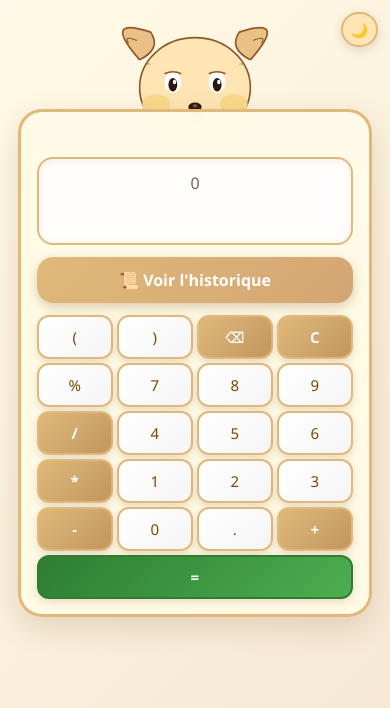
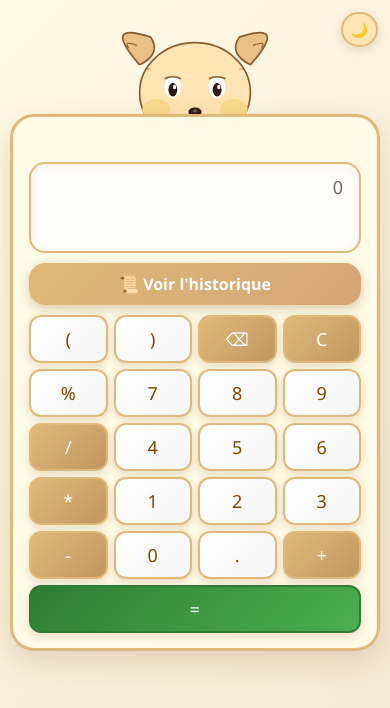
Before and after one commit to almoha73/CalculatriceChihuaha, a React (Vite) app: page / in a window 390 px wide. Shown: the top 708 px of the page. Built offline with nearby package versions, Linux system fonts and the light colour scheme.

Commit message:
"ajustement responsive"

```diff
--- a/src/App.css
+++ b/src/App.css
@@ -1,119 +1,224 @@
-#root {
-  max-width: 100%;
-  margin: 0 auto;
-  padding: 0;
-  text-align: center;
+/* === STRUCTURE GÉNÉRALE === */
+.main-container {
+  min-height: 100vh;
+  width: 100%;
+  display: flex;
+  flex-direction: column;
+  align-items: center;
+  padding: 0 10px;
+  box-sizing: border-box;
+  overflow-x: hidden;
+}
+
+.calculator-wrapper {
+  width: 100%;
+  display: flex;
+  flex-direction: column;
+  align-items: center;
+  position: relative;
+  padding: 15px 0;
+}
+
+.chihuahua-head-container {
+  position: relative;
+  width: 100%;
+  display: flex;
+  justify-content: center;
+  z-index: 1;
+}
+
+.calculator-card {
+  width: 100%;
+  border-radius: 24px;
+  backdrop-filter: blur(10px);
+  position: relative;
+  z-index: 2;
+  box-sizing: border-box;
+}
+
+/* === BOUTON DE THÈME === */
+.theme-toggle {
+  position: fixed;
+  z-index: 100;
+  border-radius: 50px;
+  font-weight: bold;
+  cursor: pointer;
+  display: flex;
+  align-items: center;
+  justify-content: center;
+  transition: transform 0.2s ease;
+}
+.theme-toggle:hover {
+  transform: scale(1.1);
+}
+
+/* === ÉCRAN DE LA CALCULATRICE === */
+.calculator-screen {
+  width: 100%;
+  border-radius: 16px;
+  text-align: right;
+  display: flex;
+  flex-direction: column;
+  justify-content: center;
+  gap: 4px;
+  padding: 10px 16px;
+}
+
+.screen-input {
+  min-height: 24px;
+  word-break: break-all;
+  font-size: 18px;
+}
+
+.screen-result {
+  min-height: 36px;
+  word-break: break-all;
+  font-weight: bold;
+  font-size: 32px;
+}
+
+/* === BOUTONS === */
+.history-button {
+  width: 100%;
+  color: #fff;
+  font-weight: bold;
+  border: none;
+  border-radius: 16px;
+  cursor: pointer;
+  transition: all 0.2s ease;
+}
+
+.buttons-grid {
+  display: grid;
+  grid-template-columns: repeat(4, 1fr);
   width: 100%;
 }
 
-/* Container principal de la calculatrice */
-.calculator-container {
-  max-width: 380px;
-  width: 100%;
-  margin: 0 auto;
+.buttons-grid button {
+  border-radius: 12px;
+  transition: all 0.15s ease;
+  font-weight: 500;
+  cursor: pointer;
+}
+.buttons-grid button:hover {
+  transform: translateY(-2px);
+}
+.buttons-grid .btn-equals {
+  grid-column: span 4;
 }
 
-/* Container de l'historique */
-.history-container {
-  width: 100%;
-  box-sizing: border-box;
+
+/* ========================================= */
+/* === STYLES POUR PETITS ÉCRANS (MOBILE) === */
+/* ========================================= */
+.main-container {
+  justify-content: flex-start;
+}
+.calculator-wrapper {
+  max-width: 95vw;
+}
+.chihuahua-head-container {
+  --chihuahua-size: 180px;
+  margin-bottom: -45px;
+}
+.chihuahua-head-container svg {
+  width: var(--chihuahua-size);
+  height: auto;
+}
+.calculator-card {
+  padding: 45px 16px 15px;
+}
+.theme-toggle {
+  top: 12px; right: 12px;
+  padding: 6px 8px; font-size: 14px;
+  min-width: 32px; min-height: 32px;
+}
+.calculator-screen {
+  min-height: 65px;
+  margin-bottom: 10px;
+}
+.history-button {
+  font-size: 16px;
+  margin-bottom: 10px;
+  padding: 10px;
+}
+.buttons-grid {
+  gap: 6px;
+}
+.buttons-grid button {
+  font-size: 18px;
+  min-height: 44px;
+  padding: 10px 8px;
 }
 
-/* Grille des boutons */
-.calculator-buttons {
-  display: grid;
-  grid-template-columns: repeat(4, 1fr);
-  gap: 12px;
-  width: 100%;
-}
 
-/* Responsive design pour mobile */
-@media (max-width: 700px) {
-  .calculator-container {
-    max-width: 98vw !important;
-    padding: 0 !important;
+/* ========================================= */
+/* === STYLES POUR MOYENS ÉCRANS (TABLETTE) === */
+/* ========================================= */
+@media (min-width: 768px) {
+  .main-container {
+    justify-content: center;
+    padding: 20px;
   }
-
-  .history-container {
-    max-width: 95vw !important;
-    padding: 12px !important;
-    font-size: 0.9em !important;
+  .calculator-wrapper {
+    padding: 0;
   }
-
-  .calculator-buttons {
-    gap: 8px !important;
+  .calculator-wrapper {
+    max-width: 420px;
   }
-
-  .calculator-buttons button {
-    font-size: 18px !important;
-    padding: 14px 6px !important;
-    min-height: 50px !important;
+  .chihuahua-head-container {
+    --chihuahua-size: 260px;
+    margin-bottom: -60px;
+  }
+  .calculator-card {
+    padding: 80px 20px 20px;
+  }
+  .theme-toggle {
+    top: 16px; right: 16px;
+    padding: 8px 10px; font-size: 16px;
+    min-width: 36px; min-height: 36px;
+  }
+  .calculator-screen {
+    min-height: 90px;
+    margin-bottom: 16px;
+  }
+  .history-button {
+    font-size: 18px;
+    margin-bottom: 16px;
+    padding: 14px;
+  }
+  .buttons-grid {
+    gap: 10px;
+  }
+  .buttons-grid button {
+    font-size: 22px;
+    min-height: 55px;
+    padding: 12px 8px;
   }
 }
 
-/* Responsive pour très petits écrans */
-@media (max-width: 400px) {
-  .calculator-container {
-    max-width: 95vw !important;
-    padding: 0 8px !important;
+
+/* ========================================= */
+/* === STYLES POUR GRANDS ÉCRANS (DESKTOP) === */
+/* ========================================= */
+@media (min-width: 1024px) {
+  .calculator-wrapper {
+    max-width: 440px;
   }
-
-  .history-container {
-    max-width: 90vw !important;
-    padding: 10px !important;
-    font-size: 0.85em !important;
+  .chihuahua-head-container {
+    --chihuahua-size: 260px; /* MODIFIÉ : taille réduite */
   }
-
-  .calculator-buttons {
-    gap: 4px !important;
+  .calculator-card {
+    padding: 70px 24px 20px; /* MODIFIÉ : padding haut et bas réduits */
   }
-
-  .calculator-buttons button {
-    font-size: 15px !important;
-    padding: 10px 4px !important;
-    min-height: 42px !important;
+  .calculator-screen {
+    min-height: 90px; /* MODIFIÉ : hauteur écran réduite */
+  }
+  .buttons-grid {
+    gap: 10px; /* MODIFIÉ : espacement boutons réduit */
+  }
+  .buttons-grid button {
+    font-size: 22px; /* MODIFIÉ : police boutons réduite */
+    min-height: 52px; /* MODIFIÉ : hauteur boutons réduite */
   }
 }
-
-/* Animations et transitions */
-.calculator-buttons button {
-  transition: all 0.15s ease;
-}
-
-.calculator-buttons button:hover {
-  transform: translateY(-1px);
-}
-
-.calculator-buttons button:active {
-  transform: translateY(1px);
-}
-
-/* Scrollbar personnalisée pour l'historique */
-.history-container::-webkit-scrollbar {
-  width: 6px;
-}
-
-.history-container::-webkit-scrollbar-track {
-  background: #f1f1f1;
-  border-radius: 3px;
-}
-
-.history-container::-webkit-scrollbar-thumb {
-  background: #e0b97a;
-  border-radius: 3px;
-}
-
-.history-container::-webkit-scrollbar-thumb:hover {
-  background: #d4a574;
-}
-
-/* Focus et accessibilité */
-button:focus-visible {
-  outline: 3px solid #e0b97a;
-  outline-offset: 2px;
-}
-
-/* Transitions fluides pour le thème */
-* {
-  transition: background-color 0.3s ease, color 0.3s ease, border-color 0.3s ease;
-}
--- a/src/App.tsx
+++ b/src/App.tsx
@@ -12,87 +12,12 @@ const BUTTONS = [
   "0", ".", "+", "=",
 ];
 
-// Fonction pour rafraîchir le layout lors du redimensionnement de la fenêtre
-function useWindowWidth() {
-  const [width, setWidth] = useState(window.innerWidth);
-  useEffect(() => {
-    const handleResize = () => setWidth(window.innerWidth);
-    window.addEventListener("resize", handleResize);
-    return () => window.removeEventListener("resize", handleResize);
-  }, []);
-  return width;
-}
-
 function App() {
   const [input, setInput] = useState("");
   const [result, setResult] = useState<string | null>(null);
   const [history, setHistory] = useState<string[]>([]);
   const [dark, setDark] = useState(false);
   const [showHistory, setShowHistory] = useState(false);
-
-  // ==================================================================
-  // NOUVELLE GESTION RESPONSIVE PAR POINTS DE RUPTURE (BREAKPOINTS)
-  // ==================================================================
-  const screenWidth = useWindowWidth();
-  const isSmall = screenWidth < 768;   // Pour téléphones
-  const isMedium = screenWidth >= 768 && screenWidth < 1024; // Pour tablettes
-  // Le cas "desktop" est géré par défaut (else)
-
-  let headSize, headMarginBottom, calculatorPadding, screenMarginBottom,
-      screenMinHeight, historyButtonMarginBottom, buttonsGap, buttonMinHeight,
-      mainContainerPadding, justifyContent, buttonFontSize, buttonPadding,
-      themeButtonPadding, themeButtonFontSize;
-
-  if (isSmall) {
-    // --- Styles pour petits écrans (< 768px) ---
-    justifyContent = "flex-start";
-    mainContainerPadding = "10px 10px 20px 10px"; // Plus d'espace en bas
-    headSize = 180;
-    headMarginBottom = "-45px";
-    calculatorPadding = "45px 16px 15px";
-    screenMarginBottom = 12;
-    screenMinHeight = 70;
-    historyButtonMarginBottom = 12;
-    buttonsGap = 8;
-    buttonMinHeight = 44;
-    buttonFontSize = 20;
-    buttonPadding = "16px 8px";
-    themeButtonPadding = "6px 8px";
-    themeButtonFontSize = 14;
-  } else if (isMedium) {
-    // --- Styles pour écrans moyens (tablettes, 768px - 1024px) ---
-    justifyContent = "center";
-    mainContainerPadding = "20px";
-    headSize = 260;
-    headMarginBottom = "-60px";
-    calculatorPadding = "80px 20px 20px";
-    screenMarginBottom = 20;
-    screenMinHeight = 90;
-    historyButtonMarginBottom = 16;
-    buttonsGap = 10;
-    buttonMinHeight = 55;
-    buttonFontSize = 22;
-    buttonPadding = "18px 12px";
-    themeButtonPadding = "8px 10px";
-    themeButtonFontSize = 16;
-  } else {
-    // --- Styles par défaut (desktop, > 1024px) ---
-    justifyContent = "center";
-    mainContainerPadding = "20px";
-    headSize = 300;
-    headMarginBottom = "-60px";
-    calculatorPadding = "100px 24px 24px";
-    screenMarginBottom = 20;
-    screenMinHeight = 100;
-    historyButtonMarginBottom = 16;
-    buttonsGap = 12;
-    buttonMinHeight = 60;
-    buttonFontSize = 24;
-    buttonPadding = "20px 12px";
-    themeButtonPadding = "8px 10px";
-    themeButtonFontSize = 16;
-  }
-  // ==================================================================
 
   useEffect(() => {
     const stored = localStorage.getItem("chihuahua-history");
@@ -140,193 +65,77 @@ function App() {
     }
   };
 
-  const containerBg = dark ? "#1a1a1a" : "#fffbe6";
-  const cardBg = dark ? "rgba(50, 50, 50, 0.95)" : "rgba(255, 251, 230, 0.95)";
+  // Les styles dynamiques qui dépendent de l'état (dark mode) restent ici
+  const borderColor = dark ? "#8b5a2b" : "#e0b97a";
   const textColor = dark ? "#ffe5b4" : "#7b4a00";
-  const borderColor = dark ? "#8b5a2b" : "#e0b97a";
 
   return (
-    <div
-      style={{
-        minHeight: "100vh",
-        width: "100%",
-        background: `linear-gradient(135deg, ${containerBg} 0%, ${dark ? "#2d2d2d" : "#f5e6d3"} 100%)`,
-        display: "flex",
-        flexDirection: "column",
-        alignItems: "center",
-        justifyContent: justifyContent,
-        position: "relative",
-        padding: mainContainerPadding,
-        boxSizing: "border-box",
-      }}
-    >
+    <div className="main-container">
       <button
+        className="theme-toggle"
         onClick={() => setDark((d) => !d)}
         style={{
-          position: "fixed",
-          right: isSmall ? 12 : 16,
-          top: isSmall ? 12 : 16,
-          zIndex: 100,
           background: dark ? "#3d3d3d" : "#ffe5b4",
           color: dark ? "#ffe5b4" : "#7b4a00",
           border: `2px solid ${borderColor}`,
-          borderRadius: 50,
-          padding: themeButtonPadding,
-          fontWeight: "bold",
-          cursor: "pointer",
           boxShadow: `0 3px 10px ${
             dark ? "rgba(0,0,0,0.4)" : "rgba(139, 90, 43, 0.2)"
           }`,
-          fontSize: themeButtonFontSize,
-          display: "flex",
-          alignItems: "center",
-          justifyContent: "center",
-          transition: "all 0.3s ease",
-          minWidth: isSmall ? 32 : 36,
-          minHeight: isSmall ? 32 : 36,
-        }}
-        onMouseEnter={(e) => {
-          (e.target as HTMLButtonElement).style.transform = "scale(1.1)";
-        }}
-        onMouseLeave={(e) => {
-          (e.target as HTMLButtonElement).style.transform = "scale(1)";
         }}
         aria-label="Changer de thème"
       >
         {dark ? "☀️" : "🌙"}
       </button>
 
-      <div
-        className="calculator-container"
-        style={{
-          background: "transparent",
-          padding: 0,
-          width: "100%",
-          maxWidth: 380,
-          margin: "0 auto",
-          display: "flex",
-          flexDirection: "column",
-          alignItems: "center",
-          position: "relative",
-        }}
-      >
-        <div
-          style={{
-            position: "relative",
-            width: "100%",
-            display: "flex",
-            justifyContent: "center",
-            marginBottom: headMarginBottom,
-            zIndex: 1,
-          }}
-        >
-          <ChihuahuaHead size={headSize} />
+      <div className="calculator-wrapper">
+        <div className="chihuahua-head-container">
+          <ChihuahuaHead />
         </div>
 
-        <div
-          style={{
-            background: cardBg,
-            borderRadius: 24,
-            padding: calculatorPadding,
-            width: "100%",
-            boxSizing: "border-box",
+        <div className="calculator-card" style={{
+          background: dark ? "rgba(50, 50, 50, 0.95)" : "rgba(255, 251, 230, 0.95)",
           border: `3px solid ${borderColor}`,
           boxShadow: `0 10px 30px ${
             dark ? "rgba(0,0,0,0.5)" : "rgba(139, 90, 43, 0.2)"
           }`,
-            backdropFilter: "blur(10px)",
-            position: "relative",
-            zIndex: 2,
-          }}
-        >
-          <div
-            style={{
-              width: "100%",
-              marginBottom: screenMarginBottom,
-              background: dark
-                ? "rgba(20, 20, 20, 0.9)"
-                : "rgba(255, 255, 255, 0.9)",
-              borderRadius: 16,
+        }}>
+          <div className="calculator-screen" style={{
+            background: dark ? "rgba(20, 20, 20, 0.9)" : "rgba(255, 255, 255, 0.9)",
             border: `2px solid ${borderColor}`,
-              padding: isSmall ? "12px" : "20px 16px",
-              textAlign: "center",
-              minHeight: screenMinHeight,
-              display: "flex",
-              flexDirection: "column",
-              justifyContent: "center",
-              gap: 8,
             boxShadow: `inset 0 2px 8px ${
               dark ? "rgba(0,0,0,0.3)" : "rgba(139, 90, 43, 0.1)"
             }`,
-            }}
-          >
-            <div
-              style={{
-                fontSize: isSmall ? 16 : 18,
-                color: dark ? "#bbb" : "#666",
-                minHeight: 24,
-                wordBreak: "break-all",
-              }}
-            >
+          }}>
+            <div className="screen-input" style={{ color: dark ? "#bbb" : "#666" }}>
               {input || "0"}
             </div>
-            <div
-              style={{
-                fontSize: isSmall ? 24 : 32,
-                color: result !== null ? "#2e7d32" : textColor,
-                fontWeight: "bold",
-                minHeight: isSmall ? 28 : 36,
-                wordBreak: "break-all",
-              }}
-            >
+            <div className="screen-result" style={{ color: result !== null && result !== "Erreur" ? "#2e7d32" : (result === "Erreur" ? "#d32f2f" : textColor) }}>
               {result !== null ? result : ""}
             </div>
           </div>
 
-          <button
-            onClick={() => setShowHistory(true)}
-            style={{
-              width: "100%",
+          <button className="history-button" onClick={() => setShowHistory(true)} style={{
              background: `linear-gradient(135deg, ${borderColor} 0%, #d4a574 100%)`,
-              color: "#fff",
-              fontWeight: "bold",
-              fontSize: isSmall ? 16 : 18,
-              marginBottom: historyButtonMarginBottom,
-              border: "none",
-              borderRadius: 16,
-              padding: isSmall ? "12px" : "14px",
              boxShadow: `0 4px 12px ${
                 dark ? "rgba(0,0,0,0.3)" : "rgba(139, 90, 43, 0.3)"
               }`,
-              cursor: "pointer",
-              transition: "all 0.2s ease",
-            }}
-          >
+          }}>
             📜 Voir l'historique
           </button>
 
-          <div
-            className="calculator-buttons"
-            style={{
-              display: "grid",
-              gridTemplateColumns: "repeat(4, 1fr)",
-              gap: buttonsGap,
-              width: "100%",
-            }}
-          >
+          <div className="buttons-grid">
             {BUTTONS.map((btn) => {
-              const isOperator = ["=", "+", "-", "*", "/", "C", "⌫"].includes(
-                btn
-              );
+              const isOperator = ["=", "+", "-", "*", "/", "C", "⌫"].includes(btn);
               const isEquals = btn === "=";
 
               return (
                 <button
                   key={btn}
                   onClick={() => handleClick(btn)}
+                  className={isEquals ? "btn-equals" : isOperator ? "btn-operator" : "btn-number"}
                   style={{
-                    fontSize: buttonFontSize,
-                    padding: buttonPadding,
+                    color: isEquals || isOperator ? "#fff" : textColor,
+                    border: `2px solid ${isEquals ? "#2e7d32" : borderColor}`,
                     background: isEquals
                       ? `linear-gradient(135deg, #2e7d32 0%, #4caf50 100%)`
                       : isOperator
@@ -334,22 +143,9 @@ function App() {
                       : dark
                       ? "linear-gradient(135deg, #3d3d3d 0%, #2d2d2d 100%)"
                       : "linear-gradient(135deg, #fff 0%, #f5f5f5 100%)",
-                    color: isEquals || isOperator ? "#fff" : textColor,
-                    border: `2px solid ${
-                      isEquals ? "#2e7d32" : borderColor
-                    }`,
-                    borderRadius: 12,
                      boxShadow: `0 3px 8px ${
                       dark ? "rgba(0,0,0,0.3)" : "rgba(139, 90, 43, 0.2)"
                     }`,
-                    transition: "all 0.15s ease",
-                    fontWeight: isOperator ? "bold" : "500",
-                    gridColumn: isEquals ? "span 4" : undefined,
-                    cursor: "pointer",
-                    minHeight: buttonMinHeight,
-                    display: "flex",
-                    alignItems: "center",
-                    justifyContent: "center",
                   }}
                 >
                   {btn}
```
Lines whose indentation alone changed are shown as unchanged.
